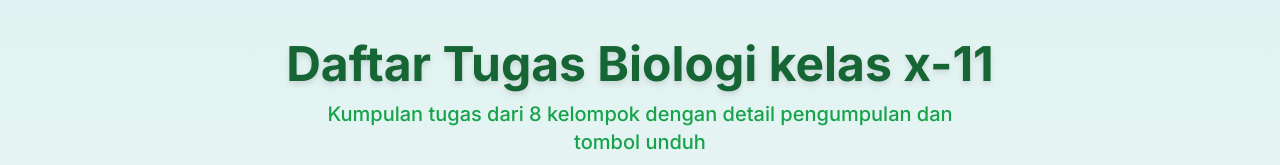
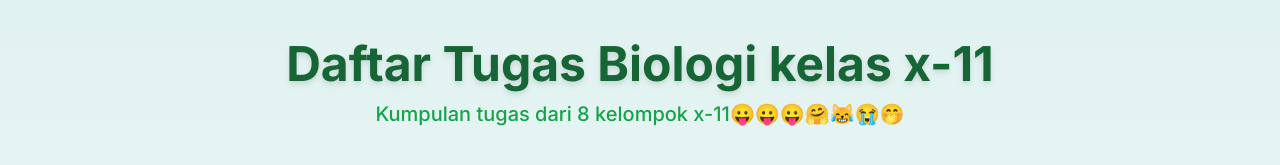
Before and after one commit to Lmavour/tugas-biologi-x11, a plain HTML site: page index.html in a window 1280 px wide. Shown: the top 165 px of the page. Drawn offline with nearby package versions, Linux system fonts and the light colour scheme.

Commit message:
Update index.html

```diff
--- a/index.html
+++ b/index.html
@@ -39,7 +39,7 @@
       Daftar Tugas Biologi kelas x-11
     </h1>
     <p class="mt-3 text-green-600 text-lg sm:text-xl font-medium max-w-2xl mx-auto">
-      Kumpulan tugas dari 8 kelompok dengan detail pengumpulan dan tombol unduh
+      Kumpulan tugas dari 8 kelompok x-11😛😛😛🤗😹😭🤭
     </p>
   </header>
 
```
